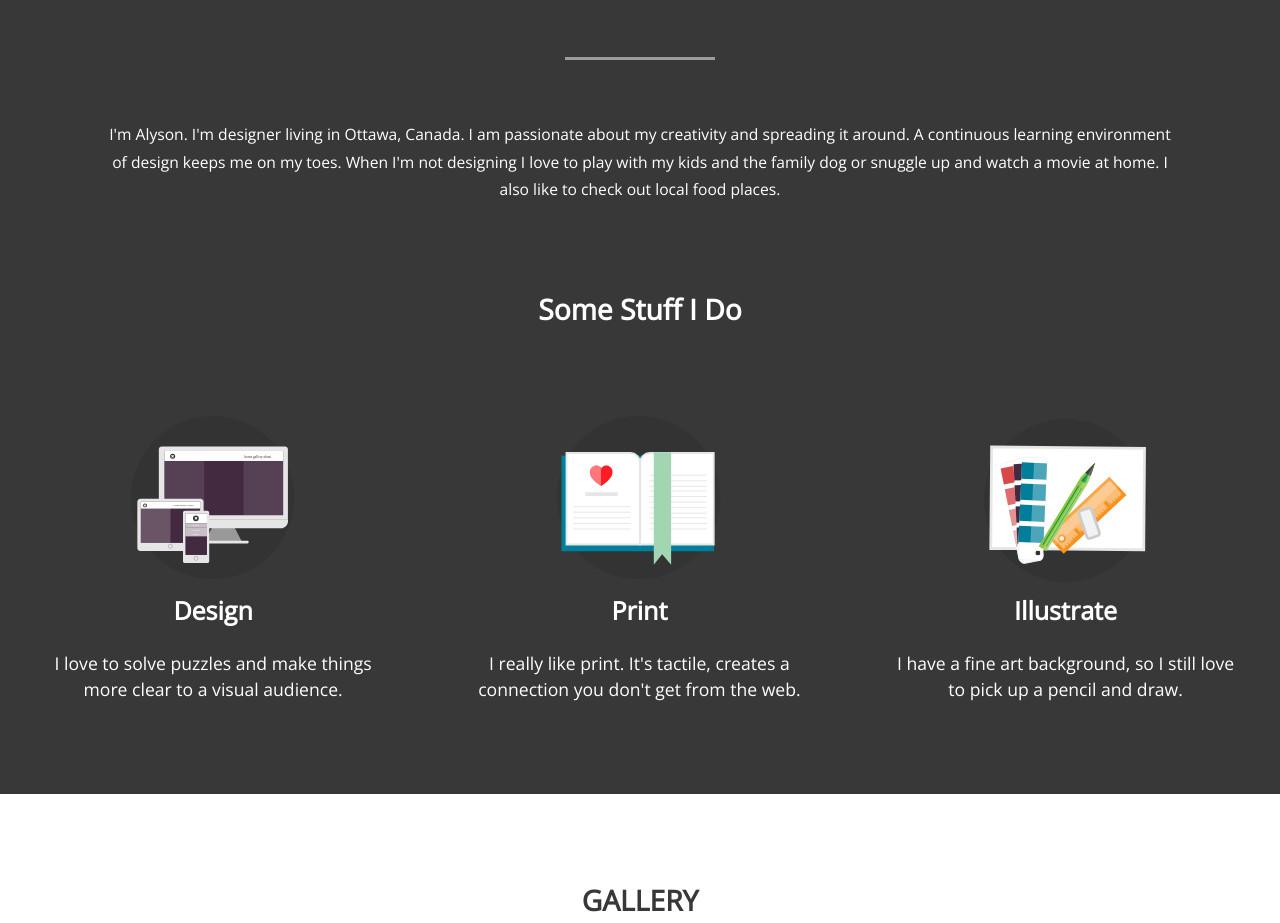
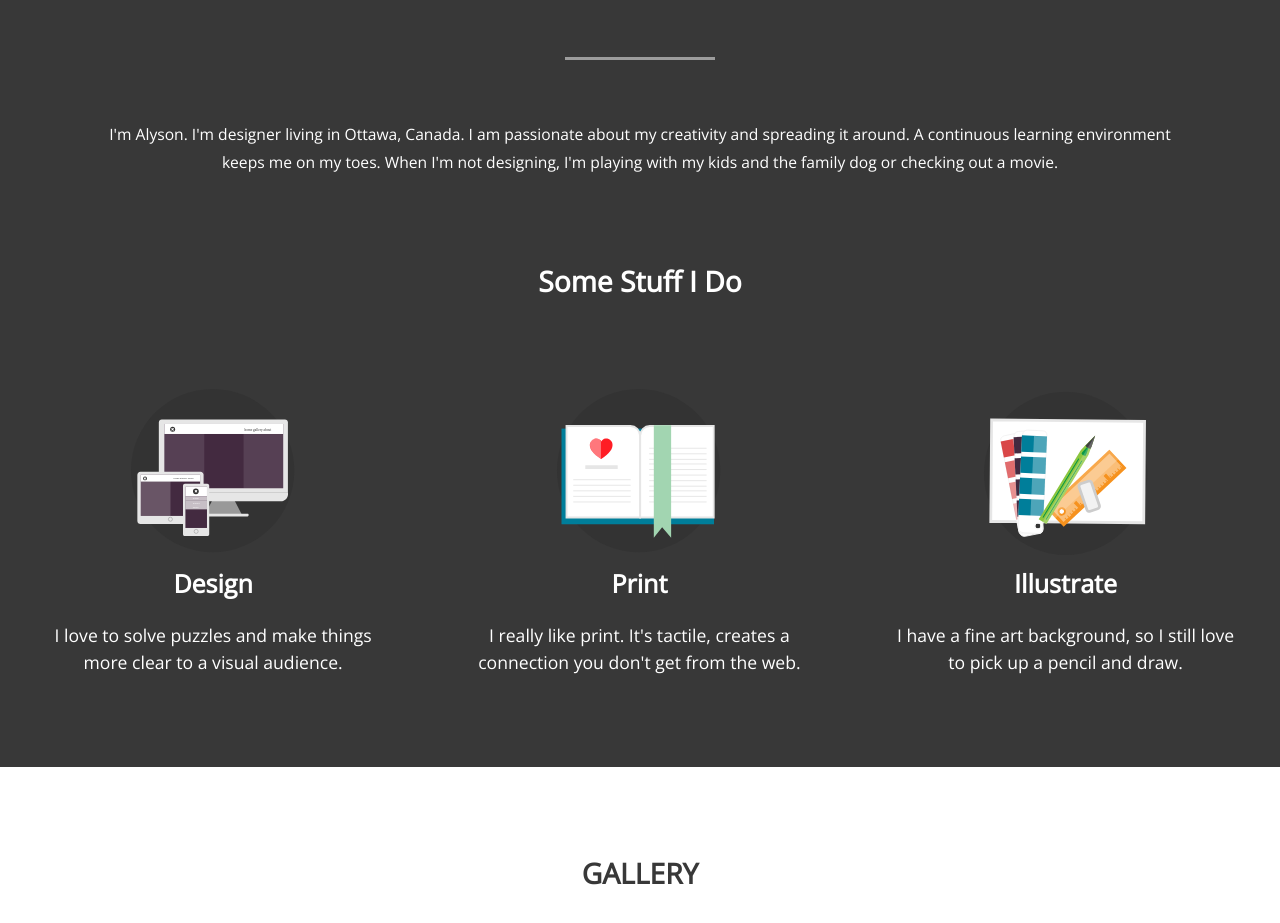
Before and after one commit to alysonconner/alysonconner.github.io, a plain HTML site: page index.html in a window 1280 px wide. Shown: the part 786-1709 px from the top of the page. Drawn offline with nearby package versions, Linux system fonts and the light colour scheme.

Commit message:
edit to info

```diff
--- a/index.html
+++ b/index.html
@@ -68,7 +68,7 @@
 	<div class="info">
 		<h2>Hi</h2>
 		<hr>
-		<small>I'm Alyson. I'm designer living in Ottawa, Canada. I am passionate about my creativity and spreading it around. A continuous learning environment of design keeps me on my toes. When I'm not designing I love to play with my kids and the family dog or snuggle up and watch a movie at home. I also like to check out local food places.</small>
+		<small>I'm Alyson. I'm designer living in Ottawa, Canada. I am passionate about my creativity and spreading it around. A continuous learning environment keeps me on my toes. When I'm not designing, I'm playing with my kids and the family dog or checking out a movie.</small>
 	</div>
 
 </section>
```
